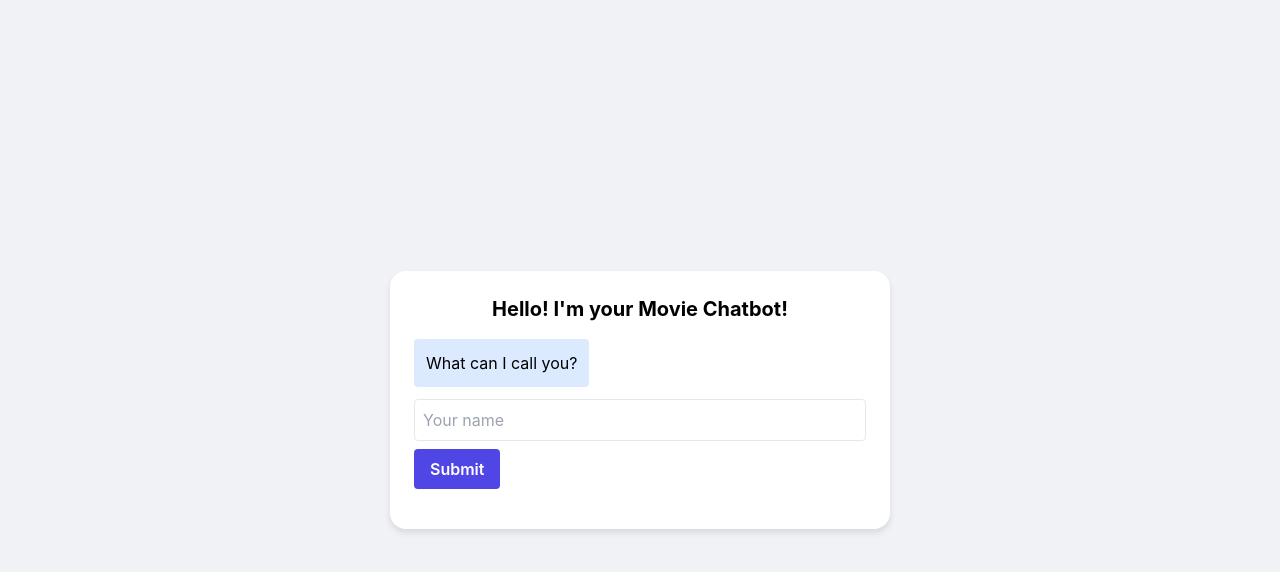
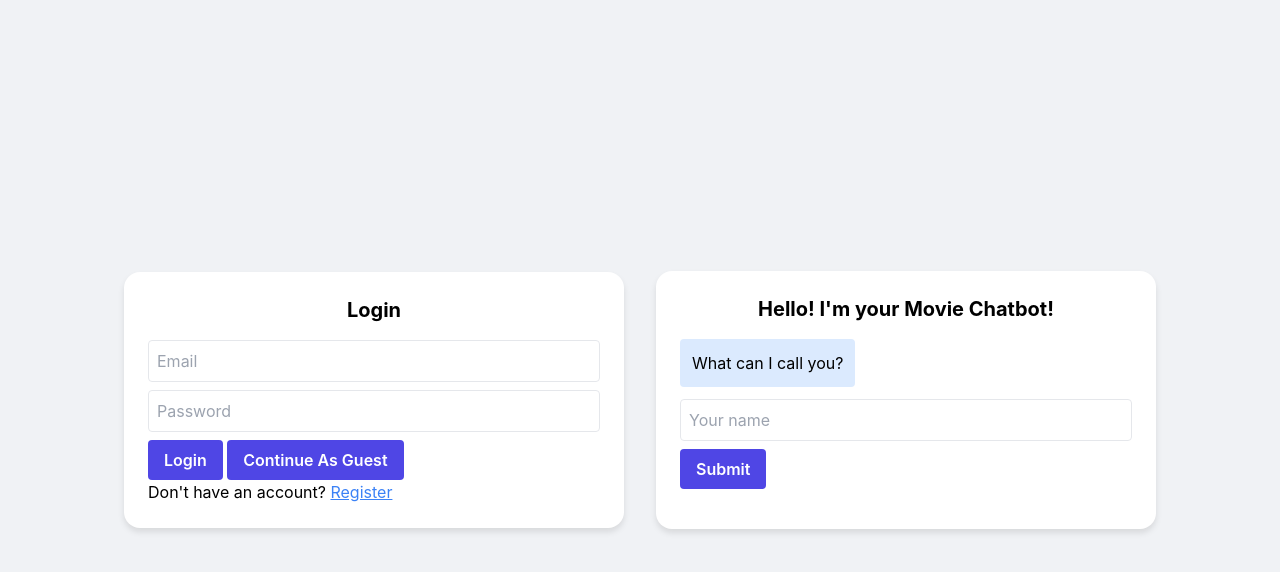
Before and after one commit to BrendxnW/movie-recommender, a Django app: page /greet/ in a window 1280 px wide. Shown: the top 572 px of the page. Run offline with Django 5.2, Linux system fonts and the light colour scheme; parts of the project's set-up code (start-up, migrations or seed data) failed here and were passed over; some libraries are stand-ins or nearby versions.

Commit message:
started on login page, haven't removed the original greet page yet

```diff
--- a/movie_rec/templates/movie_rec/recommend.html
+++ b/movie_rec/templates/movie_rec/recommend.html
@@ -113,7 +113,16 @@
 </head>
 
 <body>
-
+  <div id="app" class="chat-container">
+    <form action="">
+      <h2 class="text-xl font-bold mb-4 text-center">Login</h2>
+      <input type="email" class="border p-2 rounded w-full mb-2" name="email" placeholder="Email" required>
+      <input type="password" class="border p-2 rounded w-full mb-2" name="password" placeholder="Password" required>
+      <button type="submit" class="submit-button bg-indigo-600 text-white px-4 py-2 rounded" >Login</button>
+      <button type="submit" class="submit-button bg-indigo-600 text-white px-4 py-2 rounded" >Continue As Guest</button>
+      <p>Don't have an account? <a href="#" class="text-blue-500 underline" text-center>Register</a></p>
+    </form>
+  </div>
   <!-- Greeting and gets the user's name -->
   <div id="app" class="chat-container">
     {% if greeting and greeting != "None" and not feature%}
```
Also changed, not shown: movie_rec/local_data.py (+9 -2 lines), db.sqlite3, 1 other file.
